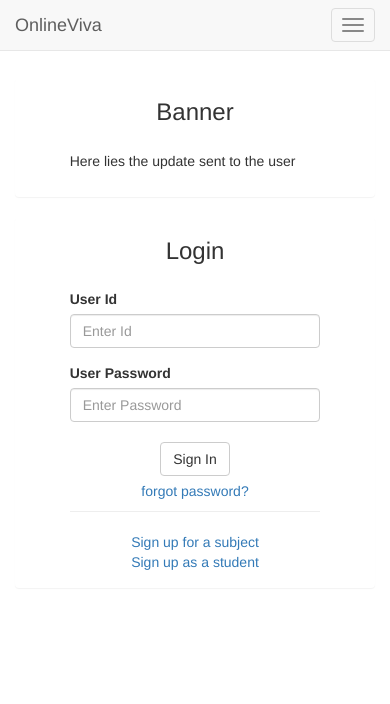
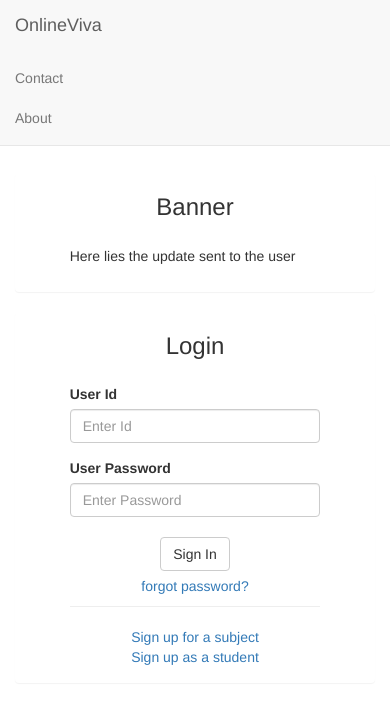
Before and after one commit to onlineViva/onlineViva, a plain HTML site: page index.html in a window 390 px wide. Drawn offline with nearby package versions, Linux system fonts and the light colour scheme.

Commit message:
removed the toggle problem

```diff
--- a/index.html
+++ b/index.html
@@ -14,14 +14,9 @@
   <nav class="navbar navbar-default navbar-static-top">
     <div class="container-fluid">
       <div class="navbar-header">
-        <button type="btn btn-default" class="navbar-toggle" data-toggle="collapse" data-target="#bs">
-          <span class="icon-bar"></span>
-          <span class="icon-bar"></span>
-          <span class="icon-bar"></span>
-        </button>
         <a class="navbar-brand" href="#">OnlineViva</a>
       </div>
-      <div class="collapse navbar-collapse">
+      <div>
         <ul class="nav navbar-nav navbar-right">
           <li><a href="#">Contact</a></li>
           <li><a href="#">About</a></li>
@@ -32,7 +27,6 @@
   <!-- end of navigation bar  -->
 
 <div class="container" style="margin-top:7%">
-
   <div class="row">
     <!-- Start of banner -->
     <div class="col-sm-6">
```
